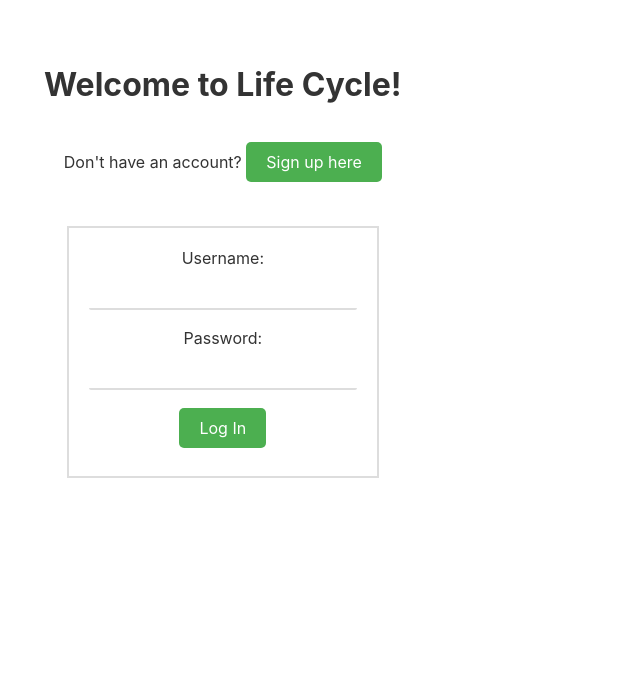
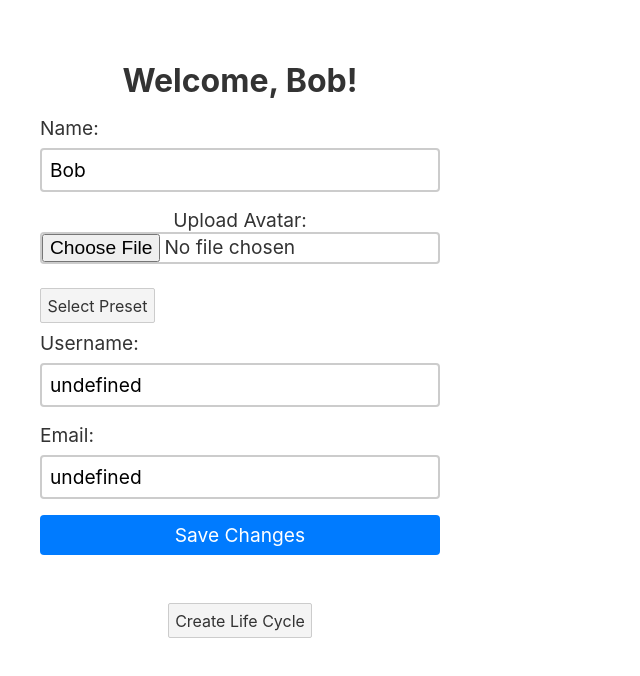
Before and after one commit to wfreemansmith/life-cycle-app, a Svelte app: page / in a window 1280 px wide. Shown: the top 676 px of the page, without its empty margins (0-640 px from the left). Built offline with nearby package versions, Linux system fonts and the light colour scheme.

Commit message:
account page updated

```diff
--- a/package.json
+++ b/package.json
@@ -21,6 +21,7 @@
   "dependencies": {
     "dotenv": "^16.0.3",
     "firebase": "^9.18.0",
-    "sirv-cli": "^2.0.0"
+    "sirv-cli": "^2.0.0",
+    "svelte-icons": "^2.1.0"
   }
 }
--- a/src/App.svelte
+++ b/src/App.svelte
@@ -1,6 +1,7 @@
 <script>
   import Login from "./components/Login.svelte";
   import Tree from "./components/Tree.svelte";
+  import AccountPage from "./components/AccountPage.svelte";
 
   let loggedInUser = null;
   let tree = [
@@ -15,9 +16,10 @@
 </script>
 
 <main>
-  {#if !loggedInUser}<Login {appLogin} />
+  <AccountPage {loggedInUser}/>
+  <!-- {#if !loggedInUser}<Login {appLogin} />
   {:else}<Tree {tree} {loggedInUser}/>
-  {/if}
+  {/if} -->
 </main>
 
 <style>
--- a/src/components/AccountPage.svelte
+++ b/src/components/AccountPage.svelte
@@ -1,33 +1,67 @@
 <script>
-  // import stuff here...
-    export let loggedInUser;
-//   let user = {user};
-  fetch('/api/user')
-    .then(response => response.json())
-    .then(data => {
-      user = data;
-    })
-    .catch(error => console.error(error));
-let avatar;
+//       import firebase from 'firebase/app';
+//   import 'firebase/auth';
+//   import 'firebase/storage';
+  let user = "Bob";
+  let avatar;
+//   let showPresets = false;
+//   const storage = firebase.storage();
+//   const storageRef = storage.refFromURL(
+//     "gs://life-cycle-9ae8b.appspot.com/images/Avatars/cat2.png"
+//   );
 
-  function handleFileInputChange(event) {
-    avatar = event.target.files[0];
-  }
+//   function handleFileInputChange(event) {
+//     avatar = event.target.files[0];
+//   }
+
+//   const togglePresets = () => {
+//     showPresets = !showPresets;
+//   };
+
+//   $: if (showPresets) {
+//     storageRef
+//       .getDownloadURL()
+//       .then(function (url) {
+//         const img = document.getElementById("presetImage");
+//         img.src = url;
+//       })
+//       .catch(function (error) {
+//         console.log(error);
+//       });
+//   }
 </script>
 
 <main>
-  <h1>Welcome, {loggedInUser}!</h1>
+  <h1>Welcome, {user}!</h1>
 
+  <!-- {#if avatar}
+    <img src="{URL.createObjectURL(avatar)}" alt="Avatar" width="200" />
+  {:else if showPresets}
+    <div>
+      <img id="presetImage" alt="Preset" width="200" />
+      <img src="preset2.jpg" alt="Preset 2" width="200" />
+      <img src="preset3.jpg" alt="Preset 3" width="200" />
+      <img src="preset4.jpg" alt="Preset 4" width="200" />
+      <img src="preset5.jpg" alt="Preset 5" width="200" />
+      <img src="preset6.jpg" alt="Preset 6" width="200" />
+    </div>
+  {/if} -->
 
   <form>
     <label>Name:</label>
-    <input type="text" value="{user.name}" />
+    <input type="text" value="{user}" />
 
     <label>
-    Upload Avatar:
-     <input type="file" on:change={handleFileInputChange} bind:value={avatar} accept="image/*" />
+      Upload Avatar:
+      <input
+        type="file"
+        on:change={handleFileInputChange}
+        bind:value={avatar}
+        accept="image/*"
+      />
     </label>
 
+    <button on:click={togglePresets}>Select Preset</button>
 
     <label>Username:</label>
     <input type="text" value="{user.username}" />
@@ -42,11 +76,64 @@ let avatar;
 </main>
 
 
+
   <!-- function createLifeCycle() {
     // navigate to Poi.svelte component
   } -->
 
 
 <style>
-  /* add any necessary styles here */
+  main {
+    display: flex;
+    flex-direction: column;
+    align-items: center;
+    padding: 1rem;
+  }
+
+  h1 {
+    font-size: 2rem;
+    margin-bottom: 1rem;
+  }
+
+  form {
+    display: flex;
+    flex-direction: column;
+    align-items: flex-start;
+    width: 100%;
+    max-width: 400px;
+    margin-bottom: 2rem;
+  }
+
+  label {
+    font-size: 1.2rem;
+    margin-bottom: 0.5rem;
+  }
+
+  input[type="text"],
+  input[type="email"],
+  input[type="file"],
+  button[type="submit"] {
+    border: 2px solid #ccc;
+    border-radius: 4px;
+    padding: 0.5rem;
+    font-size: 1.2rem;
+    margin-bottom: 1rem;
+    width: 100%;
+    box-sizing: border-box;
+  }
+
+  button[type="submit"] {
+    background-color: #007bff;
+    color: #fff;
+    border: none;
+    cursor: pointer;
+  }
+
+  button[type="submit"]:hover {
+    background-color: #0062cc;
+  }
+
+  input[type="file"] {
+    padding: 0;
+  }
 </style>
--- a/src/utils/firebase.js
+++ b/src/utils/firebase.js
@@ -1,21 +1,10 @@
 import { initializeApp } from "firebase/app";
 import { getAuth } from "firebase/auth";
 import { getDatabase } from "firebase/database";
-
-const firebaseConfig = {
-  apiKey: "AIzaSyA0LfRy5cBiYGJxLXlCnhqsfZf3zbpxT7k",
-  authDomain: "life-cycle-9ae8b.firebaseapp.com",
-  databaseURL:
-    "https://life-cycle-9ae8b-default-rtdb.europe-west1.firebasedatabase.app",
-  projectId: "life-cycle-9ae8b",
-  storageBucket: "life-cycle-9ae8b.appspot.com",
-  messagingSenderId: "757328581454",
-  appId: "1:757328581454:web:5754ec0a65c3a20c64441f",
-};
+import { firebaseConfig } from "./firebase-config";
 
 // Initialize Firebase
 const app = initializeApp(firebaseConfig);
-
 // export database and auth products
 export const auth = getAuth(app);
 export const db = getDatabase(app);
```
Also changed, not shown: 1 other file (tests, documents, lock files or other folders).
